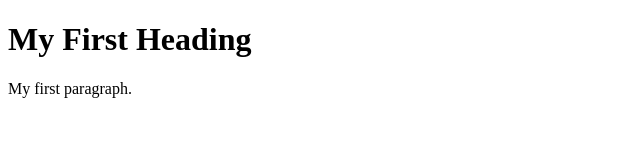
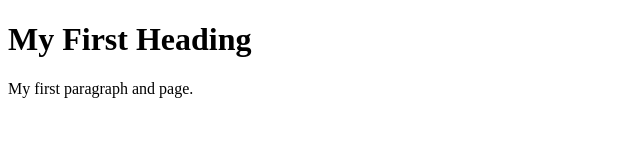
Before and after one commit to rlrm1901/rlrm1901.github.io, a plain HTML site: page index.html in a window 1280 px wide. Shown: the full height of the page, 0-640 px from the left. Drawn offline with Linux system fonts and the light colour scheme.

Commit message:
Update index.html

```diff
--- a/index.html
+++ b/index.html
@@ -4,7 +4,7 @@
 
 <h1>My First Heading</h1>
 
-<p>My first paragraph.</p>
+<p>My first paragraph and page.</p>
 
 </body>
 </html>
```
